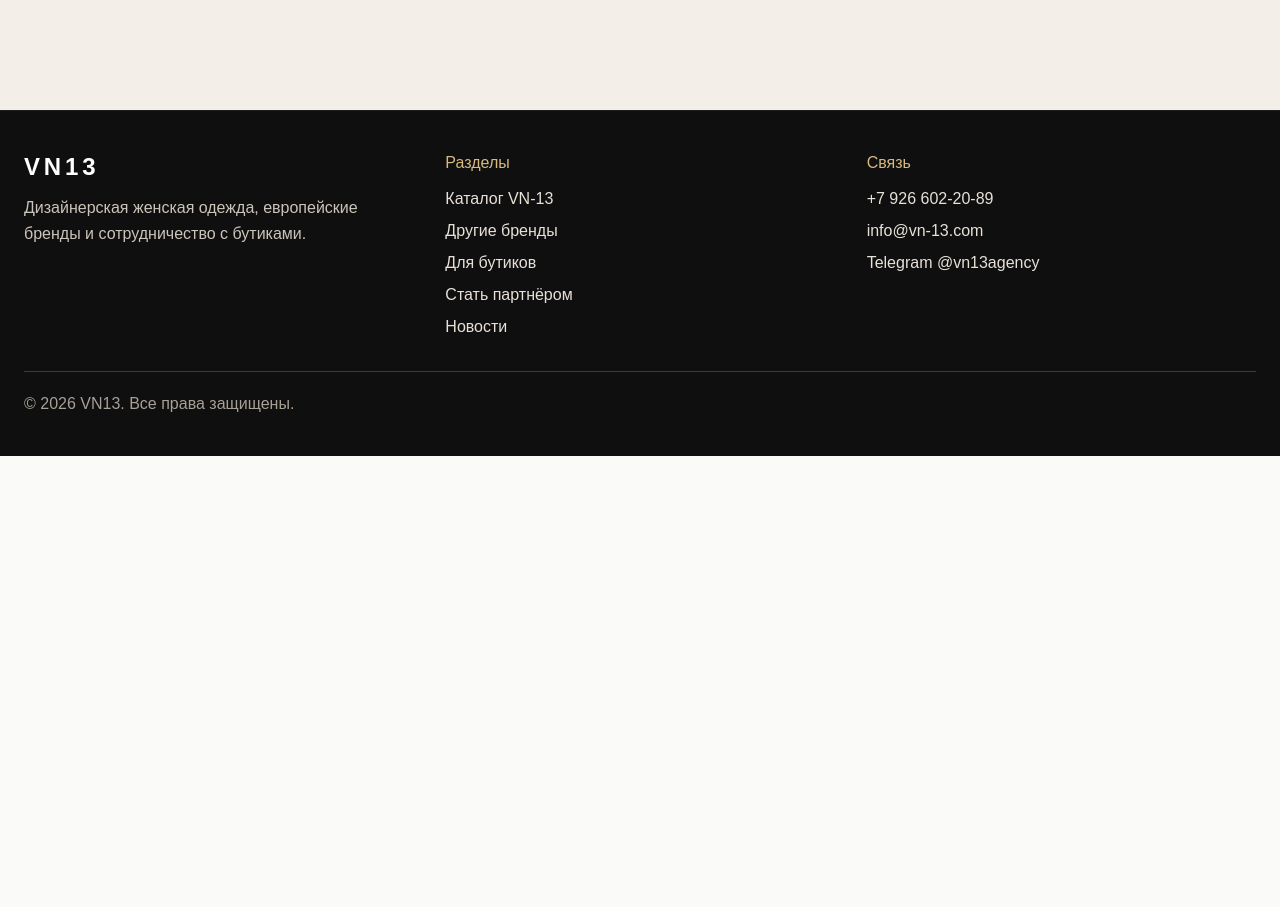
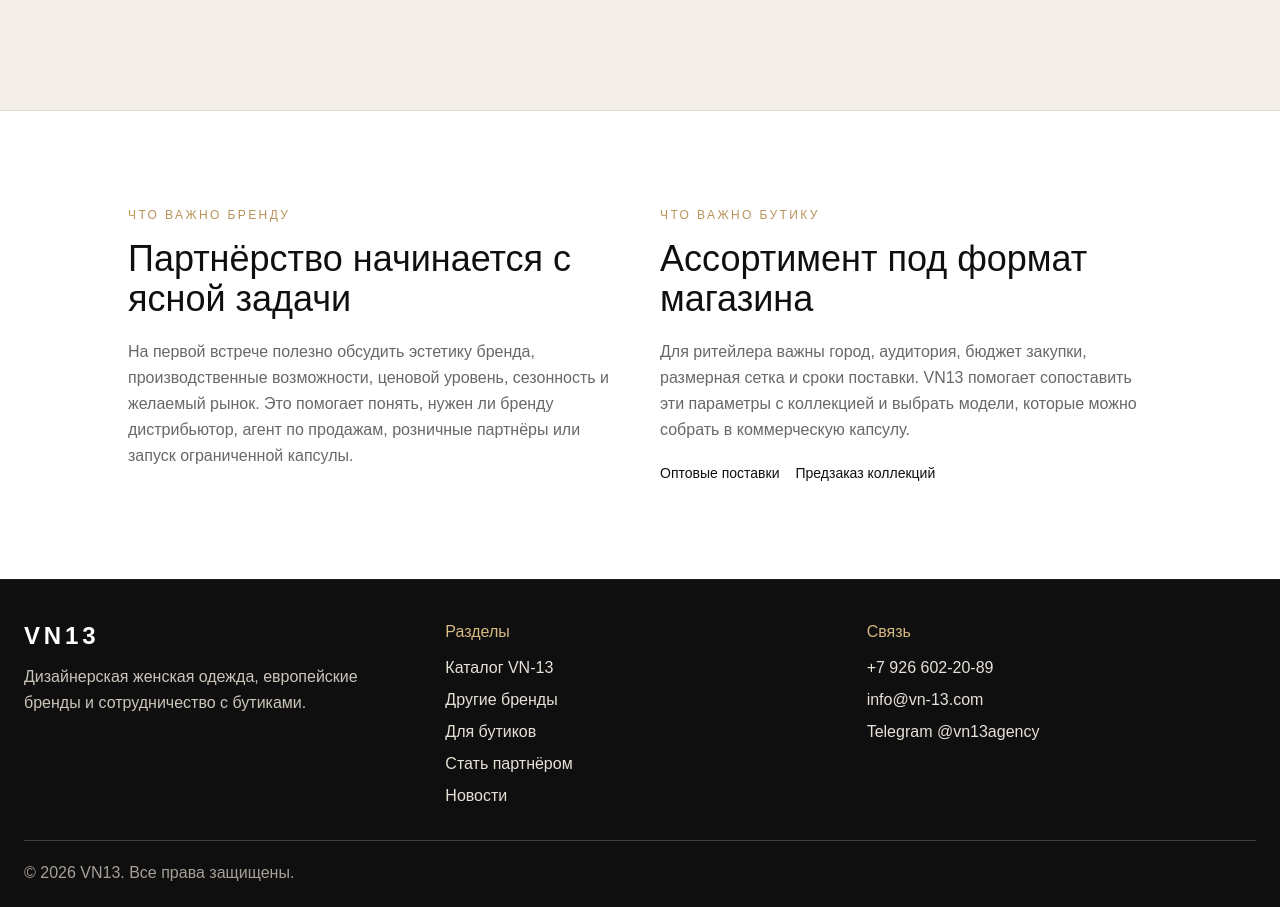
Before and after one commit to coffeeshop13/vn-13, a Next.js app: page /partnerstvo in a window 1280 px wide. Shown: the part 1760-2667 px from the top of the page. Before the commit the page ends 2216 px from the top, so only its background shows below. Built offline with nearby package versions, Linux system fonts and the light colour scheme.

Commit message:
Expand partnership landing page content

```diff
--- a/app/partnerstvo/page.tsx
+++ b/app/partnerstvo/page.tsx
@@ -93,6 +93,28 @@ export default function PartnershipPage() {
           </div>
         </div>
       </section>
+      <section className="border-t bg-white px-6 py-16 md:py-24" style={{ borderColor: '#e0ddd8' }}>
+        <div className="mx-auto grid max-w-5xl gap-10 md:grid-cols-2">
+          <article>
+            <p className="mb-4 text-xs uppercase tracking-[0.2em]" style={{ color: '#b8935a' }}>Что важно бренду</p>
+            <h2 className="mb-5 text-3xl font-light md:text-4xl" style={{ color: '#0f0f0f' }}>Партнёрство начинается с ясной задачи</h2>
+            <p className="leading-relaxed" style={{ color: '#686868' }}>
+              На первой встрече полезно обсудить эстетику бренда, производственные возможности, ценовой уровень, сезонность и желаемый рынок. Это помогает понять, нужен ли бренду дистрибьютор, агент по продажам, розничные партнёры или запуск ограниченной капсулы.
+            </p>
+          </article>
+          <article>
+            <p className="mb-4 text-xs uppercase tracking-[0.2em]" style={{ color: '#b8935a' }}>Что важно бутику</p>
+            <h2 className="mb-5 text-3xl font-light md:text-4xl" style={{ color: '#0f0f0f' }}>Ассортимент под формат магазина</h2>
+            <p className="mb-5 leading-relaxed" style={{ color: '#686868' }}>
+              Для ритейлера важны город, аудитория, бюджет закупки, размерная сетка и сроки поставки. VN13 помогает сопоставить эти параметры с коллекцией и выбрать модели, которые можно собрать в коммерческую капсулу.
+            </p>
+            <div className="flex flex-wrap gap-4 text-sm">
+              <Link href="/optovaya-zhenskaya-odezhda" className="underline underline-offset-4">Оптовые поставки</Link>
+              <Link href="/preorder" className="underline underline-offset-4">Предзаказ коллекций</Link>
+            </div>
+          </article>
+        </div>
+      </section>
       <Footer />
     </main>
   )
```
